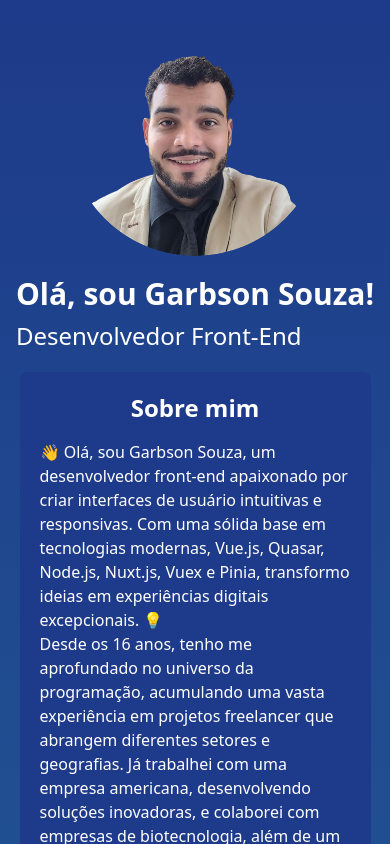
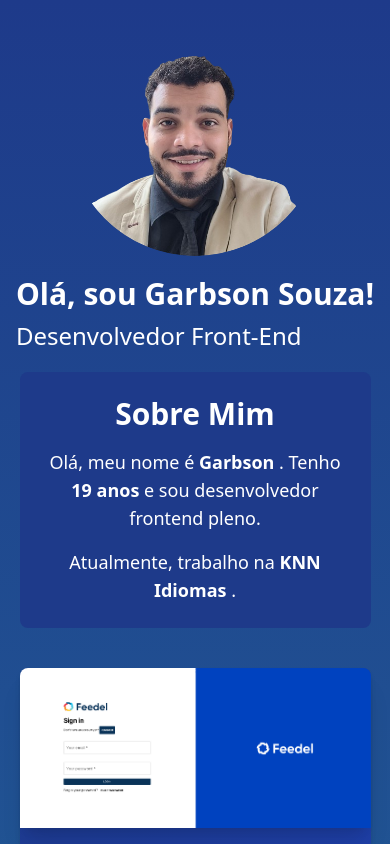
Before and after one commit to Garbson/portifolio, a Vue app: page / in a window 390 px wide. Shown: the top 844 px of the page. Built offline with nearby package versions, Linux system fonts and the light colour scheme.

Commit message:
mudando posições

```diff
--- a/src/App.vue
+++ b/src/App.vue
@@ -12,12 +12,15 @@
     </div>
 
     <!-- card sobre mim -->
-    <div class="biografia w-full md:w-[72%] mx-auto bg-blue-900 text-white p-5 rounded-lg flex flex-col items-center justify-center mt-5">
+    <div
+      v-if="!isMobile"
+      class="biografia w-full md:w-[72%] mx-auto bg-blue-900 text-white p-5 rounded-lg flex flex-col items-center justify-center mt-5"
+    >
       <h1 class="text-2xl md:text-3xl font-bold mb-4">Sobre mim</h1>
       <p class="text-base md:text-lg">
-        👋 Olá, sou Garbson Souza, um desenvolvedor front-end apaixonado por criar interfaces de usuário intuitivas e responsivas.
-        Com uma sólida base em tecnologias modernas, Vue.js, Quasar, Node.js, Nuxt.js, Vuex e Pinia, transformo ideias em experiências
-        digitais excepcionais. 💡
+        👋 Olá, sou Garbson Souza, um desenvolvedor front-end apaixonado por criar interfaces de usuário intuitivas e responsivas. Com uma
+        sólida base em tecnologias modernas, Vue.js, Quasar, Node.js, Nuxt.js, Vuex e Pinia, transformo ideias em experiências digitais
+        excepcionais. 💡
         <br />
         Desde os 16 anos, tenho me aprofundado no universo da programação, acumulando uma vasta experiência em projetos freelancer que
         abrangem diferentes setores e geografias. Já trabalhei com uma empresa americana, desenvolvendo soluções inovadoras, e colaborei com
@@ -45,6 +48,25 @@
         </a>
       </div>
     </div>
+
+    <div
+      v-if="isMobile"
+      class="biografia w-full md:w-[72%] mx-auto bg-blue-900 text-white p-6 rounded-lg flex flex-col items-center justify-center mt-5"
+    >
+      <h1 class="text-3xl md:text-4xl font-bold mb-4 text-center">Sobre Mim</h1>
+      <p class="text-lg md:text-xl mb-4 text-center">
+        Olá, meu nome é
+        <strong>Garbson</strong>
+        . Tenho
+        <strong>19 anos</strong>
+        e sou desenvolvedor frontend pleno.
+      </p>
+      <p class="text-lg md:text-xl text-center">
+        Atualmente, trabalho na
+        <strong>KNN Idiomas</strong>
+        .
+      </p>
+    </div>
     <div class="flex flex-wrap mt-10">
       <BaseCard :projects="projects"></BaseCard>
     </div>
@@ -52,7 +74,23 @@
 </template>
 
 <script setup>
-import BaseCard from './components/BaseCard.vue'
+import { onMounted, onUnmounted, ref } from 'vue';
+import BaseCard from './components/BaseCard.vue';
+
+const isMobile = ref(window.matchMedia('(max-width: 768px)').matches)
+
+const updateIsMobile = () => {
+  isMobile.value = window.matchMedia('(max-width: 768px)').matches
+}
+
+onMounted(() => {
+  window.addEventListener('resize', updateIsMobile)
+  updateIsMobile()
+})
+
+onUnmounted(() => {
+  window.removeEventListener('resize', updateIsMobile)
+})
 
 const socialLinks = {
   whatsapp: 'https://api.whatsapp.com/send?phone=5568992490198',
@@ -61,7 +99,7 @@ const socialLinks = {
   linkedin: 'https://www.linkedin.com/in/garbson-souza-0744a825a/'
 }
 const projects = [
-{
+  {
     title: 'Feedel',
     description: 'Loja de Vendas, em escala mundial.',
     img: 'feedel.png',
@@ -103,16 +141,7 @@ const projects = [
     github: 'hthttps://github.com/leonardo-cordeiro/golfim',
     link: 'https://golfim.pages.dev/'
   },
-  {
-    title: 'Dangerous Dragons',
-    description: 'Jogo RPG, feito com javasScript puro.',
-    img: 'dangerous.png',
-    html: true,
-    css: true,
-    javascript: true,
-    github: 'https://github.com/Garbson/Dangerous-dragon',
-    link: 'https://dangerous-dragon.pages.dev'
-  },
+
 
   {
     title: 'Crypto Tracker',
@@ -194,8 +223,17 @@ const projects = [
     javascript: true,
     github: 'https://github.com/Garbson/city',
     link: 'https://city-du9.pages.dev'
-  }
-
+  },
+  {
+    title: 'Dangerous Dragons',
+    description: 'Jogo RPG, feito com javasScript puro.',
+    img: 'dangerous.png',
+    html: true,
+    css: true,
+    javascript: true,
+    github: 'https://github.com/Garbson/Dangerous-dragon',
+    link: 'https://dangerous-dragon.pages.dev'
+  },
 ]
 </script>
 
```
